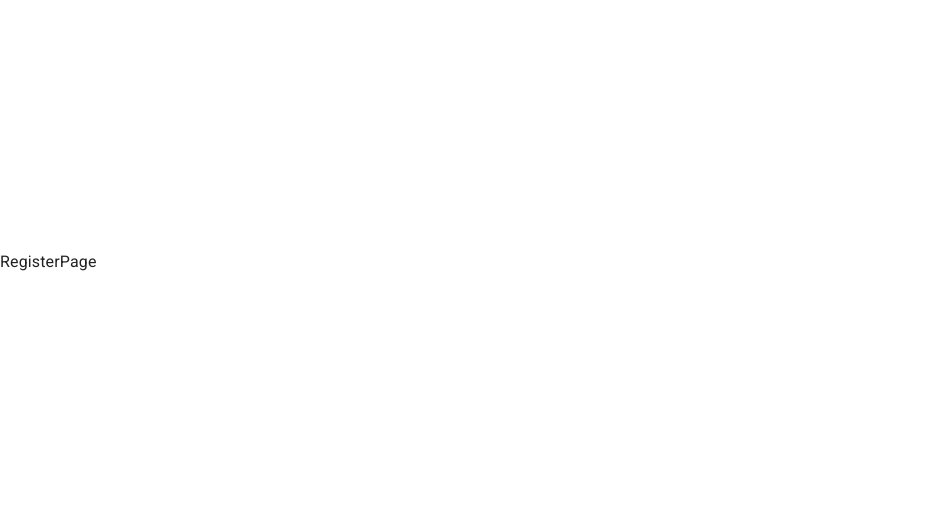
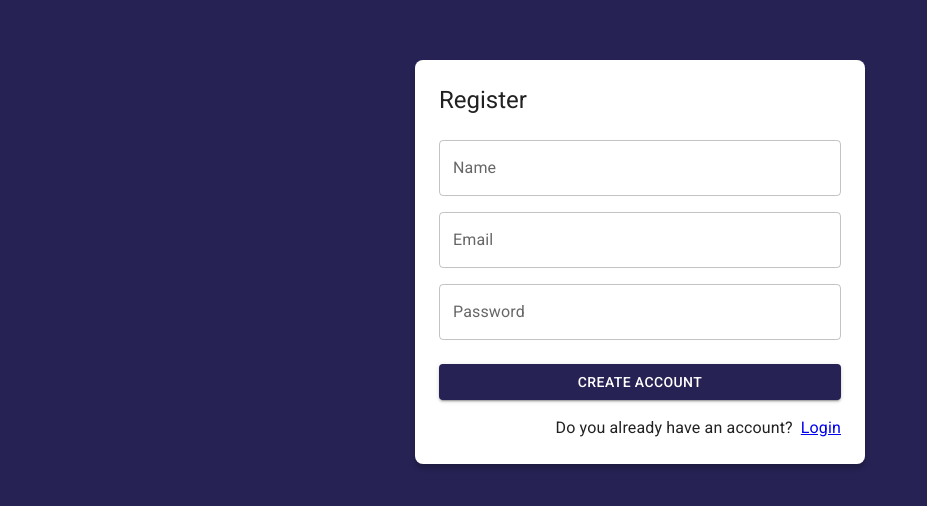
Before and after one commit to AChapeton/journal-app, a React (Vite) app: page /auth/register in a window 1280 px wide. Shown: the part 138-644 px from the top of the page, without its empty margins (0-927 px from the left). Built offline with nearby package versions, Linux system fonts and the light colour scheme.

Commit message:
Added AuthLayout to create Login and Register pages

```diff
--- /dev/null
+++ b/src/auth/layout/AuthLayout.tsx
@@ -0,0 +1,25 @@
+import React from 'react'
+import { Grid, Typography } from '@mui/material'
+
+export default function AuthLayout({children, title = ''}) {
+  return (
+    <Grid
+      container
+      spacing={0}
+      direction="column"
+      alignItems="center"
+      justifyContent="center"
+      sx={{ minHeight: '100vh', backgroundColor: 'primary.main', padding: 4}}
+    >
+      <Grid
+        item
+        className='box-shadow'
+        xs={ 3 }
+        sx={{ backgroundColor: 'white', padding: 3, borderRadius: 2, width: {md: '450px'}}}
+      >
+        <Typography variant='h5' sx={{mb: 1}}>{title}</Typography>
+        {children}
+      </Grid>
+    </Grid>
+  )
+}
--- a/src/auth/pages/LoginPage.tsx
+++ b/src/auth/pages/LoginPage.tsx
@@ -1,7 +1,40 @@
+import { Google } from '@mui/icons-material'
+import {Link as RouterLink} from 'react-router-dom'
+import { Button, Grid, Link, TextField, Typography } from '@mui/material'
 import React from 'react'
+import AuthLayout from '../layout/AuthLayout'
 
 export const LoginPage = () => {
   return (
-    <div>LoginPage</div>
+    <AuthLayout title='Login'>
+      <form action="">
+          <Grid container>
+            <Grid item xs={12} sx={{mt: 2}}>
+              <TextField label='Email' type='email' placeholder='mail@example.com' fullWidth/>
+            </Grid>
+            <Grid item xs={12} sx={{mt: 2}}>
+              <TextField label='Password' type='password' placeholder='Password' fullWidth/>
+            </Grid>
+            <Grid container spacing={2} sx={{mb: 2 , mt: 1}}>
+              <Grid item xs={12} sm={6}>
+                <Button variant='contained' fullWidth>
+                  Login
+                </Button>
+              </Grid>
+              <Grid item xs={12} sm={6}>
+                  <Button variant='contained' fullWidth>
+                    <Google/>
+                    <Typography sx={{ml: 1}}>Google</Typography>
+                  </Button>
+                </Grid>
+            </Grid>
+            <Grid container direction='row' justifyContent='end'>
+              <Link component={RouterLink} color='inherit' to="/auth/register">
+                Create an account
+              </Link>
+            </Grid>
+          </Grid>
+        </form>
+    </AuthLayout>
   )
 }
--- a/src/auth/pages/RegisterPage.tsx
+++ b/src/auth/pages/RegisterPage.tsx
@@ -1,7 +1,38 @@
 import React from 'react'
+import { Link as RouterLink } from 'react-router-dom'
+import AuthLayout from '../layout/AuthLayout'
+import { Button, Grid, TextField, Typography } from '@mui/material'
+import { Link } from 'react-router-dom'
 
 export const RegisterPage = () => {
   return (
-    <div>RegisterPage</div>
+    <AuthLayout title='Register'>
+      <form action="">
+          <Grid container>
+            <Grid item xs={12} sx={{mt: 2}}>
+              <TextField label='Name' type='text' placeholder='Name' fullWidth/>
+            </Grid>
+            <Grid item xs={12} sx={{mt: 2}}>
+              <TextField label='Email' type='email' placeholder='mail@example.com' fullWidth/>
+            </Grid>
+            <Grid item xs={12} sx={{mt: 2}}>
+              <TextField label='Password' type='password' placeholder='Password' fullWidth/>
+            </Grid>
+            <Grid container spacing={2} sx={{mb: 2 , mt: 1}}>
+              <Grid item xs={12}>
+                <Button variant='contained' fullWidth>
+                  Create account
+                </Button>
+              </Grid>
+            </Grid>
+            <Grid container direction='row' justifyContent='end'>
+              <Typography sx={{mr: 1}}>Do you already have an account?</Typography>
+              <Link component={RouterLink} color='inherit' to="/auth/login">
+                Login
+              </Link>
+            </Grid>
+          </Grid>
+        </form>
+    </AuthLayout>
   )
 }
--- a/src/styles.css
+++ b/src/styles.css
@@ -1,69 +1,3 @@
-:root {
-  font-family: Inter, system-ui, Avenir, Helvetica, Arial, sans-serif;
-  line-height: 1.5;
-  font-weight: 400;
-
-  color-scheme: light dark;
-  color: rgba(255, 255, 255, 0.87);
-  background-color: #242424;
-
-  font-synthesis: none;
-  text-rendering: optimizeLegibility;
-  -webkit-font-smoothing: antialiased;
-  -moz-osx-font-smoothing: grayscale;
-  -webkit-text-size-adjust: 100%;
+.box-shadow{
+  box-shadow: 0 5px 5px rgba(0, 0, 0, 0.2);
 }
-
-a {
-  font-weight: 500;
-  color: #646cff;
-  text-decoration: inherit;
-}
-a:hover {
-  color: #535bf2;
-}
-
-body {
-  margin: 0;
-  display: flex;
-  place-items: center;
-  min-width: 320px;
-  min-height: 100vh;
-}
-
-h1 {
-  font-size: 3.2em;
-  line-height: 1.1;
-}
-
-button {
-  border-radius: 8px;
-  border: 1px solid transparent;
-  padding: 0.6em 1.2em;
-  font-size: 1em;
-  font-weight: 500;
-  font-family: inherit;
-  background-color: #1a1a1a;
-  cursor: pointer;
-  transition: border-color 0.25s;
-}
-button:hover {
-  border-color: #646cff;
-}
-button:focus,
-button:focus-visible {
-  outline: 4px auto -webkit-focus-ring-color;
-}
-
-@media (prefers-color-scheme: light) {
-  :root {
-    color: #213547;
-    background-color: #ffffff;
-  }
-  a:hover {
-    color: #747bff;
-  }
-  button {
-    background-color: #f9f9f9;
-  }
-}
```
